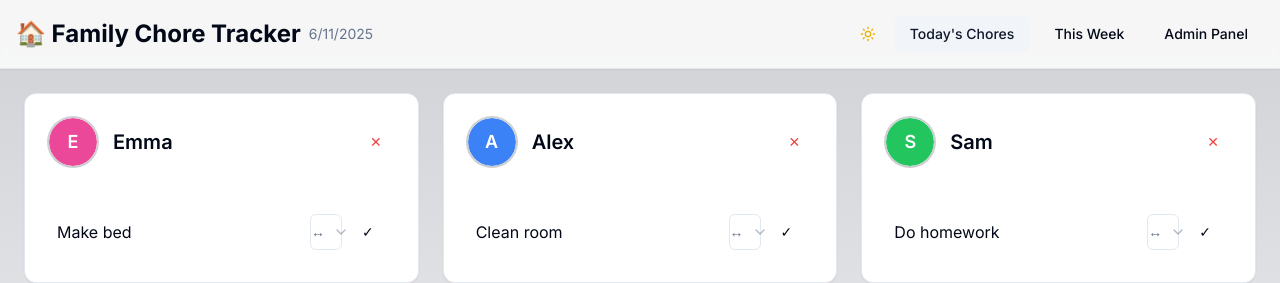
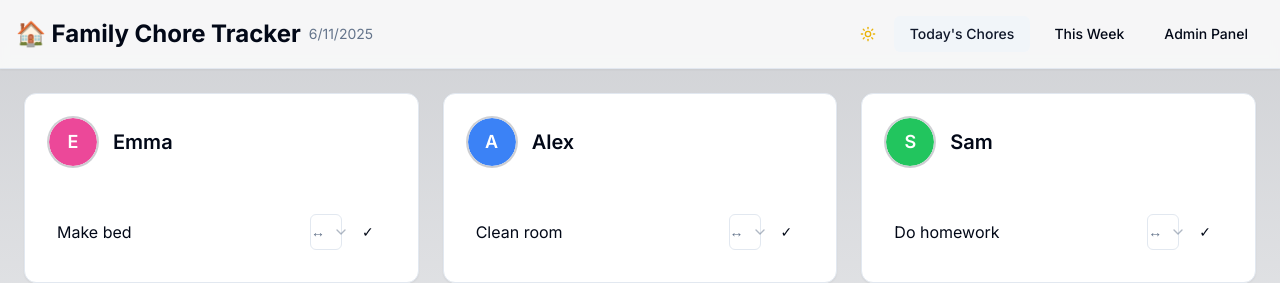
Before and after one commit to ronnievv82/family_chores, a Next.js app: page / in a window 1280 px wide. Shown: the top 283 px of the page. Built offline with nearby package versions, Linux system fonts and the light colour scheme.

Commit message:
fix: remove delete button from chore page, restrict deletion to admin page

```diff
--- a/src/app/page.tsx
+++ b/src/app/page.tsx
@@ -132,14 +132,6 @@ function HomePage() {
                     <h2 className='text-xl font-semibold text-foreground transition-colors duration-300 hover:text-primary'>
                       {member.name}
                     </h2>
-                    <Button
-                      variant='ghost'
-                      size='sm'
-                      onClick={() => handleDeleteMember(member.id)}
-                      className='text-destructive transition-all duration-300 hover:text-destructive/80'
-                    >
-                      ✕
-                    </Button>
                   </div>
                 </div>
                 {member.chores.length === 0 ? (
```
